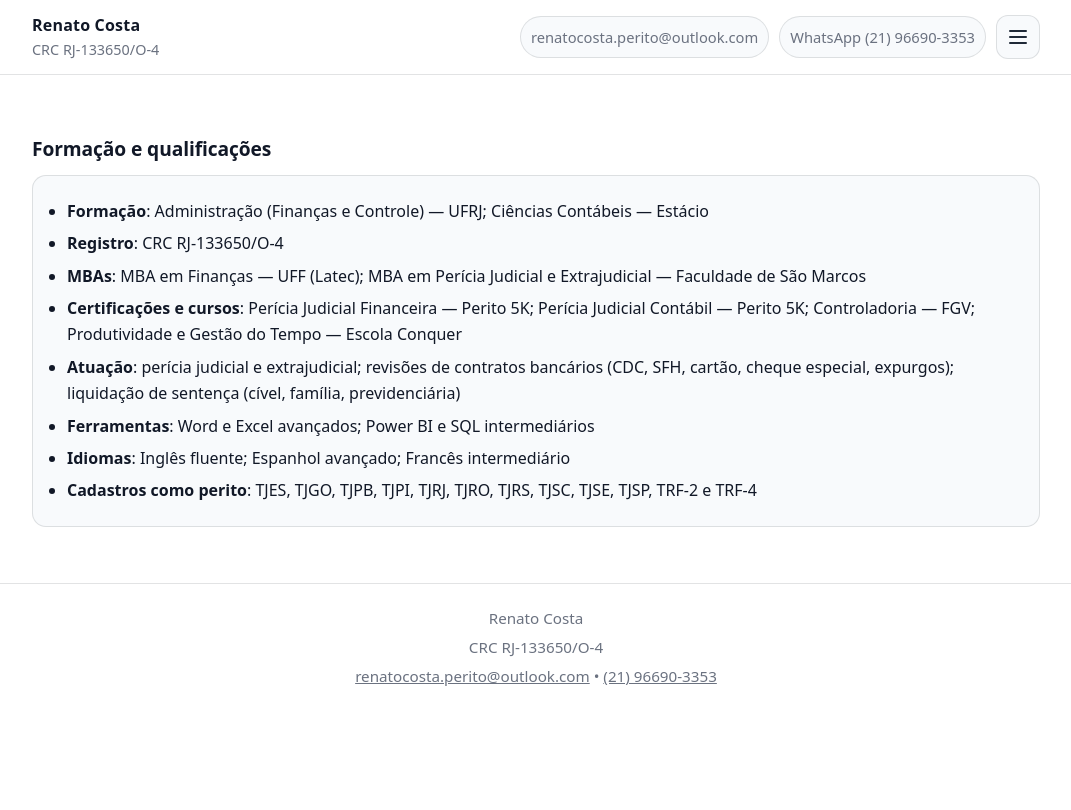
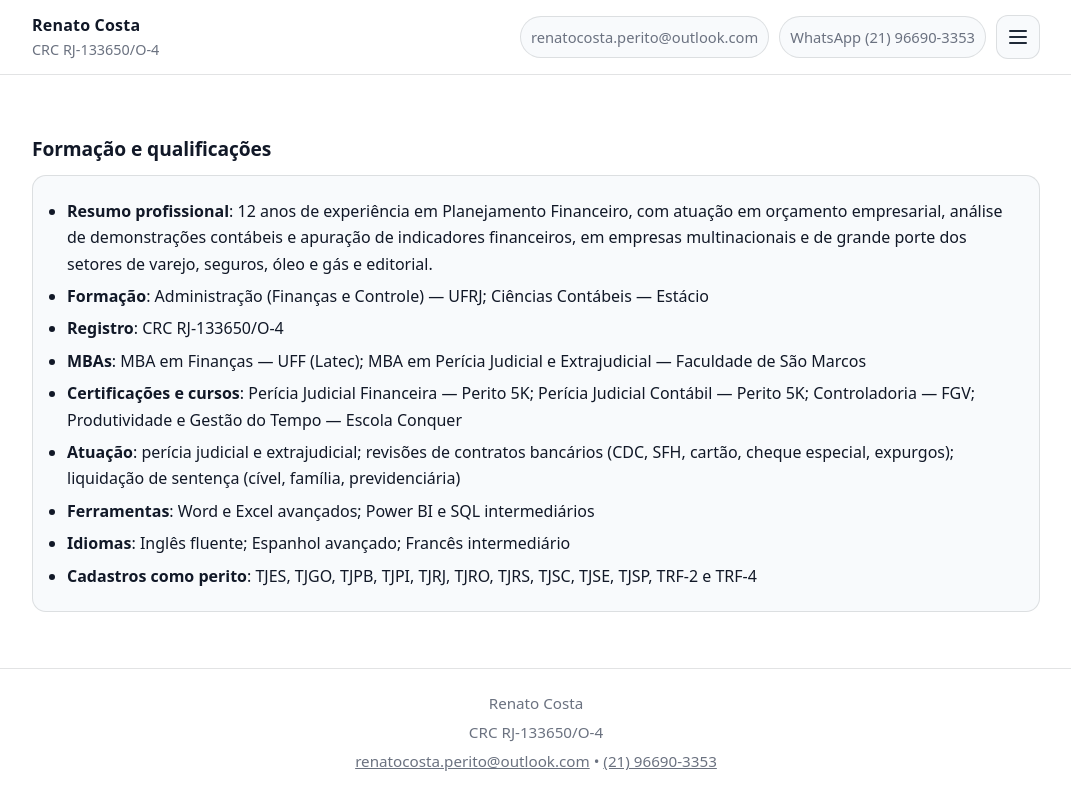
Before and after one commit to peritorenatocosta/peritorenatocosta.github.io, a Jekyll site: the page built from curriculo.md, in a window 1280 px wide. Shown: the top 810 px of the page, without its empty margins (104-1175 px from the left). Built offline with Jekyll 4.4.1, drawn with Linux system fonts in a browser that asks for light colours.

Commit message:
Update curriculo.md

```diff
--- a/curriculo.md
+++ b/curriculo.md
@@ -11,6 +11,7 @@ nav_title: "Currículo"
   <h2>Formação e qualificações</h2>
   <div class="card">
     <ul class="list">
+      <li><strong>Resumo profissional</strong>: 12 anos de experiência em Planejamento Financeiro, com atuação em orçamento empresarial, análise de demonstrações contábeis e apuração de indicadores financeiros, em empresas multinacionais e de grande porte dos setores de varejo, seguros, óleo e gás e editorial.</li>
       <li><strong>Formação</strong>: Administração (Finanças e Controle) — UFRJ; Ciências Contábeis — Estácio</li>
       <li><strong>Registro</strong>: CRC RJ-133650/O-4</li>
       <li><strong>MBAs</strong>: MBA em Finanças — UFF (Latec); MBA em Perícia Judicial e Extrajudicial — Faculdade de São Marcos</li>
```
